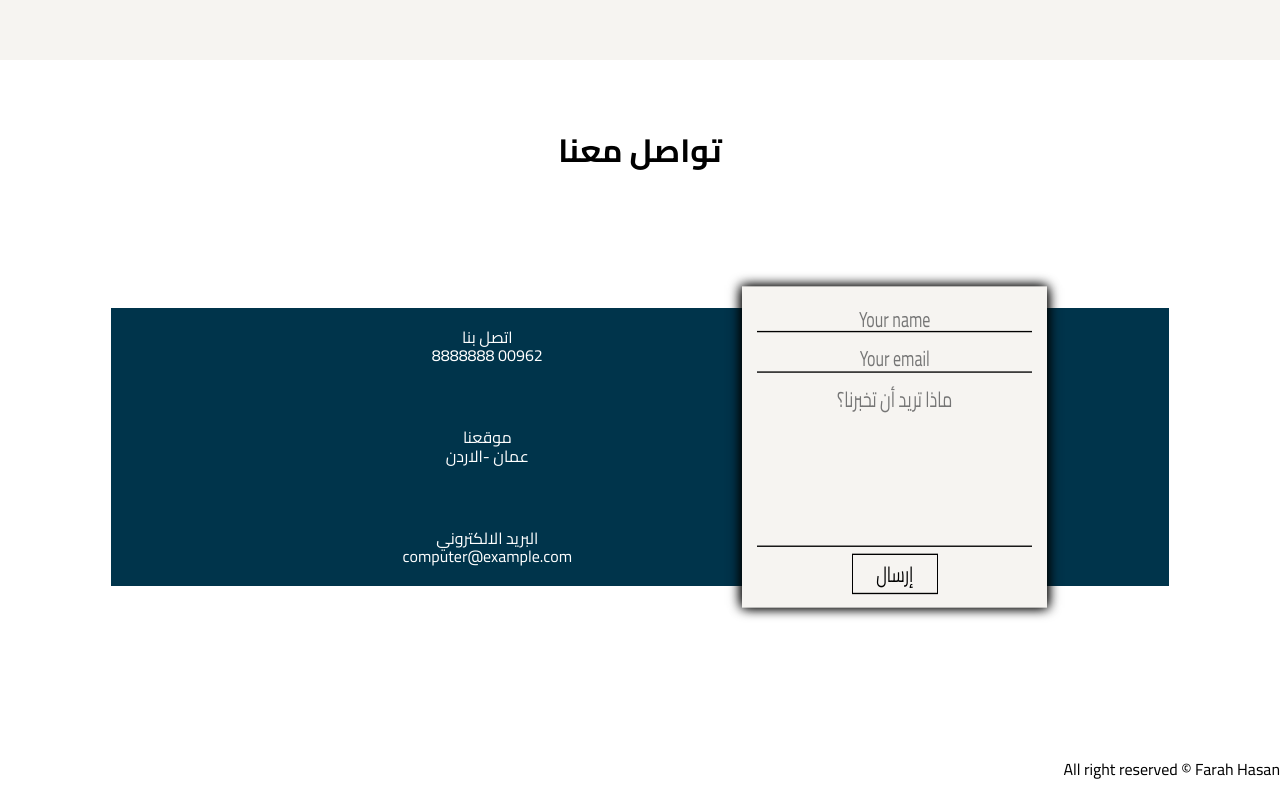
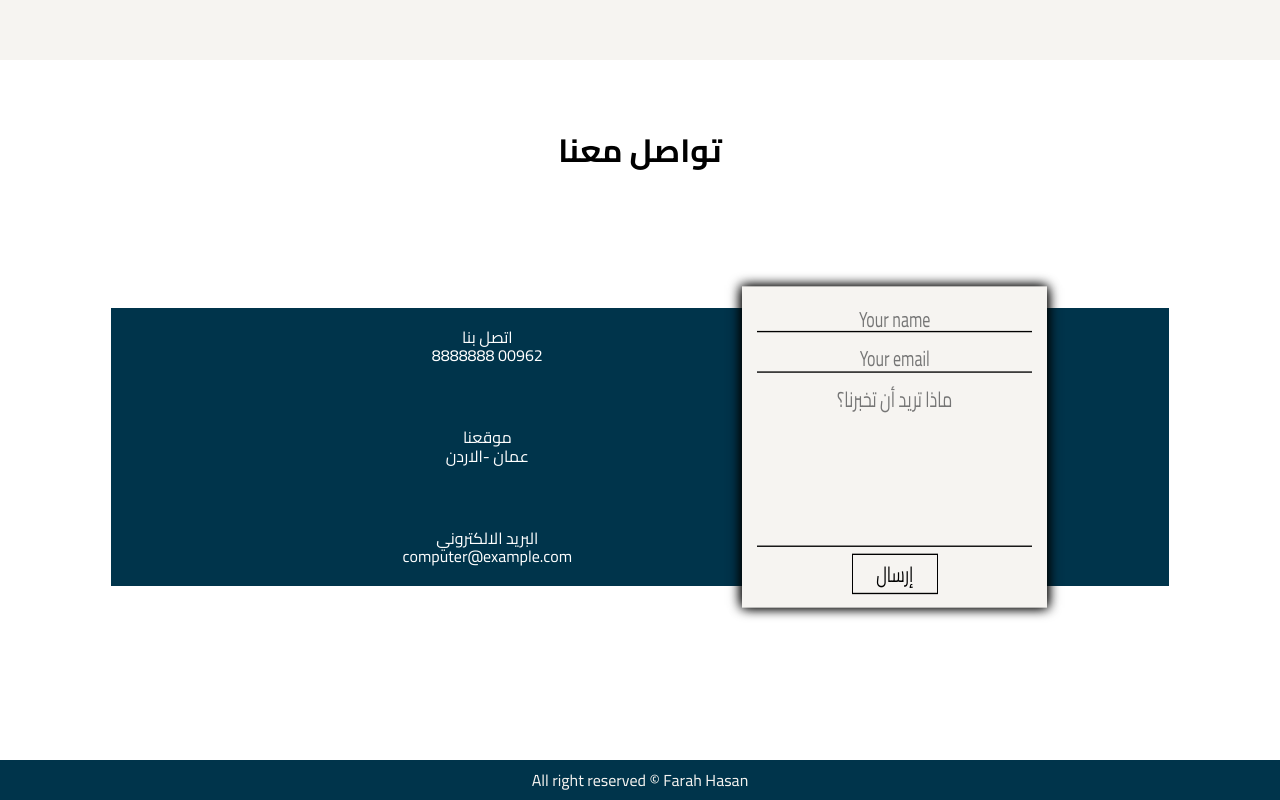
Before and after one commit to Farah-Hatem/com.puter-info, a plain HTML site: page index.html in a window 1280 px wide. Shown: the part 3510-4310 px from the top of the page. Drawn offline with Linux system fonts and the light colour scheme; a script that the page names is missing.

Commit message:
Update style.css

```diff
--- a/css/style.css
+++ b/css/style.css
@@ -528,3 +528,13 @@ textarea {
     }
 }
 /* end contact */
+/* start footer  */
+footer {
+    background-color: var(--mainColor);
+    color: var(--secondaryColor);
+    height: 40px;
+    display: flex;
+    justify-content: center;
+    align-items: center;
+}
+/* end footer  */
```
